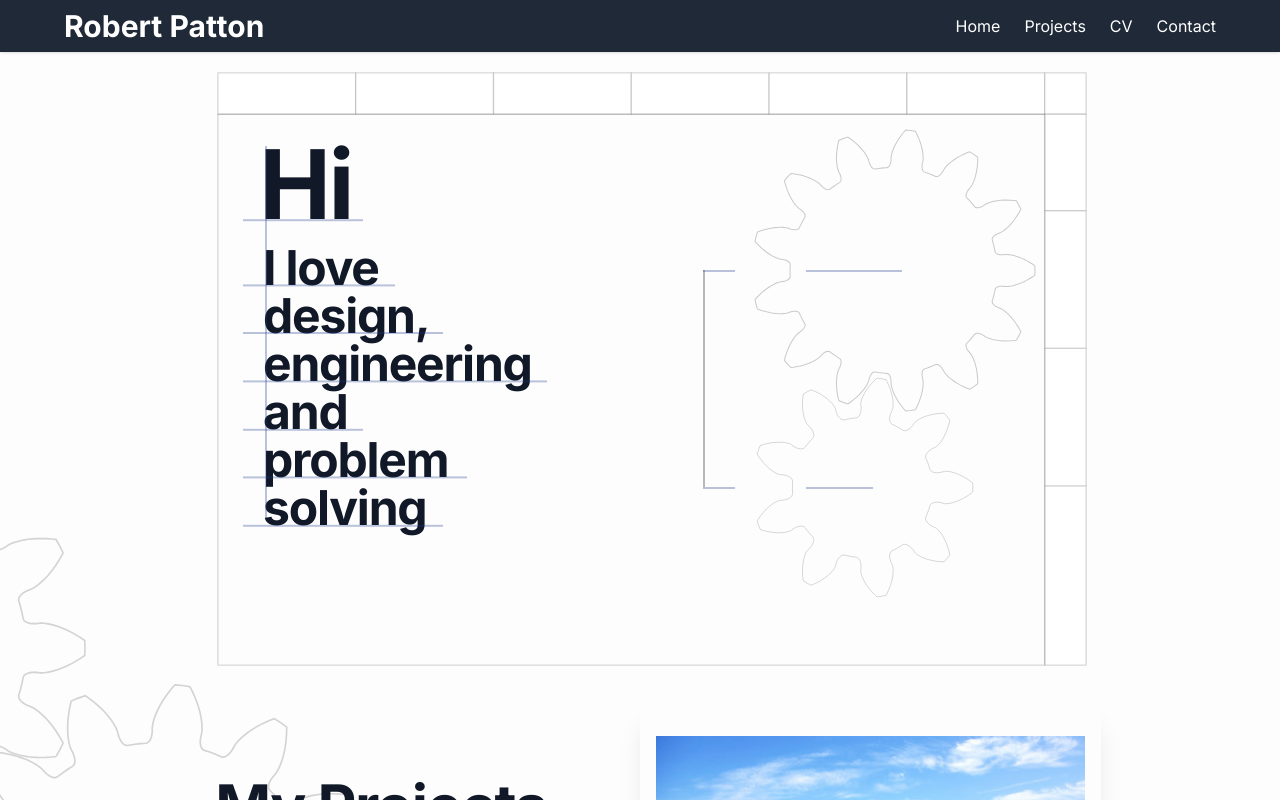
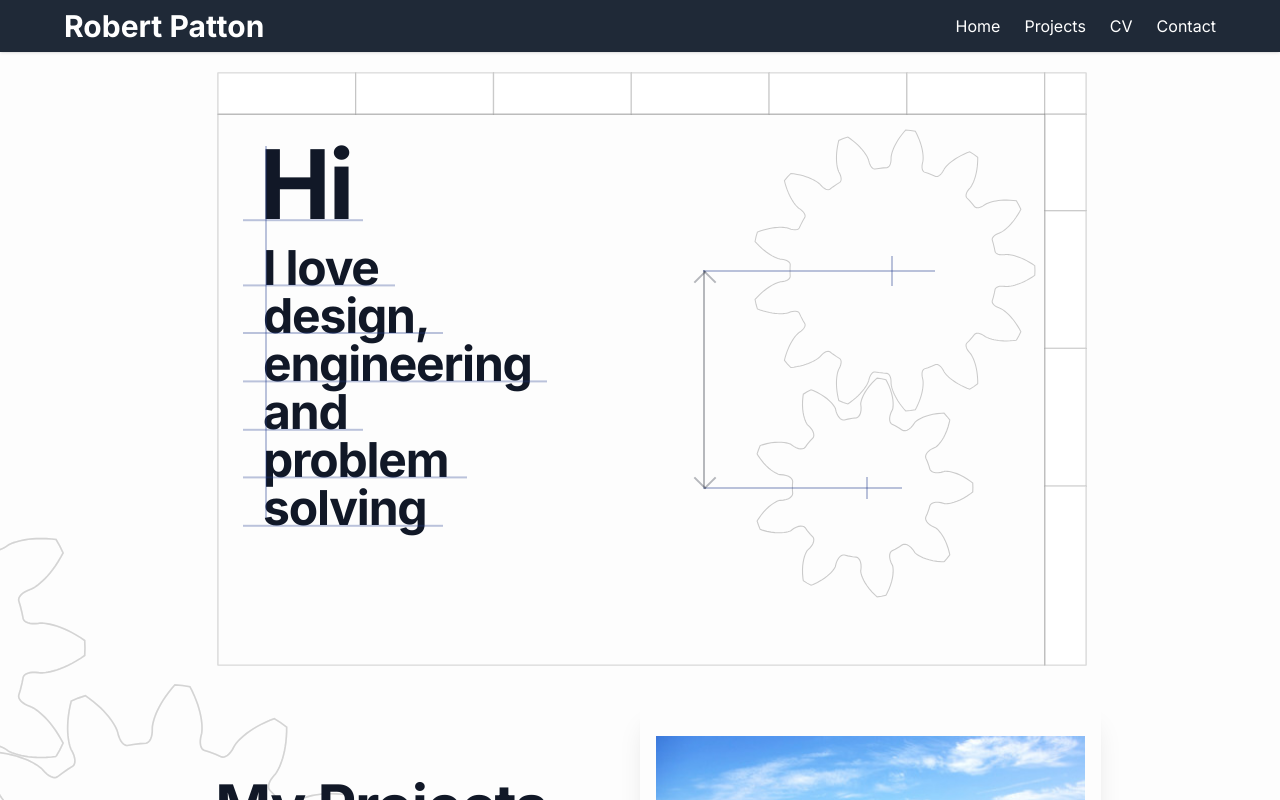
Before and after one commit to rpattn/rpatton, a Next.js app: page / in a window 1280 px wide. Shown: the top 800 px of the page. Built offline with nearby package versions, Linux system fonts and the light colour scheme.

Commit message:
Dimension lines +
Dimension lines added and text type edit

```diff
--- a/src/app/TypeText.js
+++ b/src/app/TypeText.js
@@ -10,10 +10,14 @@ const TypeText = ({text}) => {
 
     useEffect(()=> {
         if (count < targetText.length-1) {
+            var dt = 75
+            if (targetText[targetTextTyped.length] == " ") {
+                dt = 150
+            }
             setText(targetTextTyped + targetText[targetTextTyped.length])
-            setTimeout(()=>{
+            setTimeout((dt)=>{
                 setCount(targetTextTyped.length)
-            }, 75)
+            }, dt)
         }
     }, [count])
 
--- a/src/app/globals.css
+++ b/src/app/globals.css
@@ -127,38 +127,75 @@ body {
   margin-left: 4vw;
 }
 
+.gearLine4 {
+  position: absolute;
+  width: 2px;
+  height: 3vw;
+  top: 20.5vw;
+  margin-left: 18.7vw;
+}
+
+.gearLine5 {
+  position: absolute;
+  width: 2px;
+  height: 2.5vw;
+  top: 37.6vw;
+  margin-left: 16.7vw;
+}
+
 .gearLine2 {
   position: absolute;
-  width: 4.5rem;
-  height: 2px;
-  top: 22vw;
-  margin-left: 12vw;
-  z-index: 200;
-}
-
-.gearLine3 {
-  position: absolute;
-  width: 3rem;
-  height: 2px;
-  top: 38.8vw;
-  margin-left: 12vw;
-}
-
-.gearLine2s {
-  position: absolute;
-  width: 2rem;
+  width: 9.6rem;
   height: 2px;
   top: 22vw;
   margin-left: 4vw;
   z-index: 200;
 }
 
-.gearLine3s {
+.gearLine3 {
   position: absolute;
-  width: 2rem;
+  width: 8.3rem;
   height: 2px;
   top: 38.8vw;
   margin-left: 4vw;
+}
+
+.gearLine2s {
+  position: absolute;
+  width: 1rem;
+  height: 2px;
+  top: 22.5vw;
+  margin-left: 3.9vw;
+  z-index: 200;
+  transform: rotate(45deg);
+}
+
+.gearLine2s2 {
+  position: absolute;
+  width: 1rem;
+  height: 2px;
+  top: 22.5vw;
+  margin-left: 2.8vw;
+  z-index: 200;
+  transform: rotate(135deg);
+}
+
+.gearLine3s {
+  position: absolute;
+  width: 1rem;
+  height: 2px;
+  top: 38.3vw;
+  margin-left: 3.8vw;
+  transform: rotate(-45deg);
+}
+
+.gearLine3s2 {
+  position: absolute;
+  width: 1rem;
+  height: 2px;
+  top: 38.3vw;
+  margin-left: 2.8vw;
+  transform: rotate(-135deg);
 }
 
 
@@ -195,7 +232,7 @@ body {
   width: 22vw;
   height: auto;
   animation-name: spinr;
-  animation-duration: 14444ms;
+  animation-duration: 72220ms;
   animation-iteration-count: infinite;
   animation-timing-function: linear;
 }
@@ -207,7 +244,7 @@ body {
   width: 17vw;
   height: auto;
   animation-name: spinl;
-  animation-duration: 10000ms;
+  animation-duration: 50000ms;
   animation-iteration-count: infinite;
   animation-timing-function: linear;
 }
@@ -234,19 +271,37 @@ body {
   top: 17vw;
   height: 17vw;
 }
+.gearLine4 {
+  top: 15.9vw;
+  height: 2.4vw;
+}
+.gearLine5 {
+  top: 33.2vw;
+  height: 1.7vw;
+}
 .gearLine2 {
   top: 17vw;
-  width: 6rem;
+  width: 14.5rem;
 }
 .gearLine3 {
   top: 34vw;
-  width: 4.2rem;
+  width: 12.4rem;
 }
 .gearLine2s {
-  top: 17vw;
+  top: 17.5vw;
+  margin-left: 3.9vw;
 }
 .gearLine3s {
-  top: 34vw;
+  top: 33.6vw;
+  margin-left: 3.9vw;
+}
+.gearLine2s2 {
+  top: 17.5vw;
+  margin-left: 3.1vw;
+}
+.gearLine3s2 {
+  top: 33.6vw;
+  margin-left: 3.1vw;
 }
 .gearImg2 {
   top: 25.4vw;
@@ -261,23 +316,41 @@ body {
     top: 24vw;
     height: 20vw;
   }
+  .gearLine4 {
+    top: 22.5vw;
+    margin-left: 20.5vw;
+  }
+  .gearLine5 {
+    top: 42.8vw;
+    margin-left: 18vw;
+  }
   .gearLine2 {
     top: 23.8vw;
-    width: 4rem;
-    margin-left: 13vw;
+    width: 8.2rem;
   }
   .gearLine3 {
     top: 44vw;
-    width: 2.7rem;
-    margin-left: 13vw;
+    width: 7rem;
   }
   .gearLine2s {
-    top: 23.8vw;
+    top: 24.8vw;
     width: 1rem;
+    margin-left: 3.9vw;
   }
   .gearLine3s {
-    top: 44vw;
+    top: 43vw;
     width: 1rem;
+    margin-left: 3.9vw;
+  }
+  .gearLine2s2 {
+    top: 24.8vw;
+    width: 1rem;
+    margin-left: 2.3vw;
+  }
+  .gearLine3s2 {
+    top: 43vw;
+    width: 1rem;
+    margin-left: 2.3vw;
   }
   .gearImg2 {
     width: 20vw;
--- a/src/app/page.js
+++ b/src/app/page.js
@@ -52,8 +52,12 @@ export default function RootLayout({ children }) {
                   <div className="gearLine1 bg-gray-900  bg-opacity-30 dark:bg-gray-100" ></div>
                   <div className="gearLine2 bg-blue-900  bg-opacity-30 dark:bg-blue-500"></div>
                   <div className="gearLine3 bg-blue-900 bg-opacity-30 dark:bg-blue-500"></div>
-                  <div className="gearLine2s bg-blue-900  bg-opacity-30 dark:bg-blue-500"></div>
-                  <div className="gearLine3s bg-blue-900 bg-opacity-30 dark:bg-blue-500"></div>
+                  <div className="gearLine4 bg-blue-900  bg-opacity-30 dark:bg-blue-500"></div>
+                  <div className="gearLine5 bg-blue-900 bg-opacity-30 dark:bg-blue-500"></div>
+                  <div className="gearLine2s bg-gray-900  bg-opacity-30 dark:bg-gray-100"></div>
+                  <div className="gearLine3s bg-gray-900  bg-opacity-30 dark:bg-gray-100"></div>
+                  <div className="gearLine2s2 bg-gray-900  bg-opacity-30 dark:bg-gray-100"></div>
+                  <div className="gearLine3s2 bg-gray-900  bg-opacity-30 dark:bg-gray-100"></div>
                 </div>
                 </div>
                 <div className="dark:hidden mt-0 -z-50 relative">
```
Also changed, not shown: public/pinion-1.svg.
